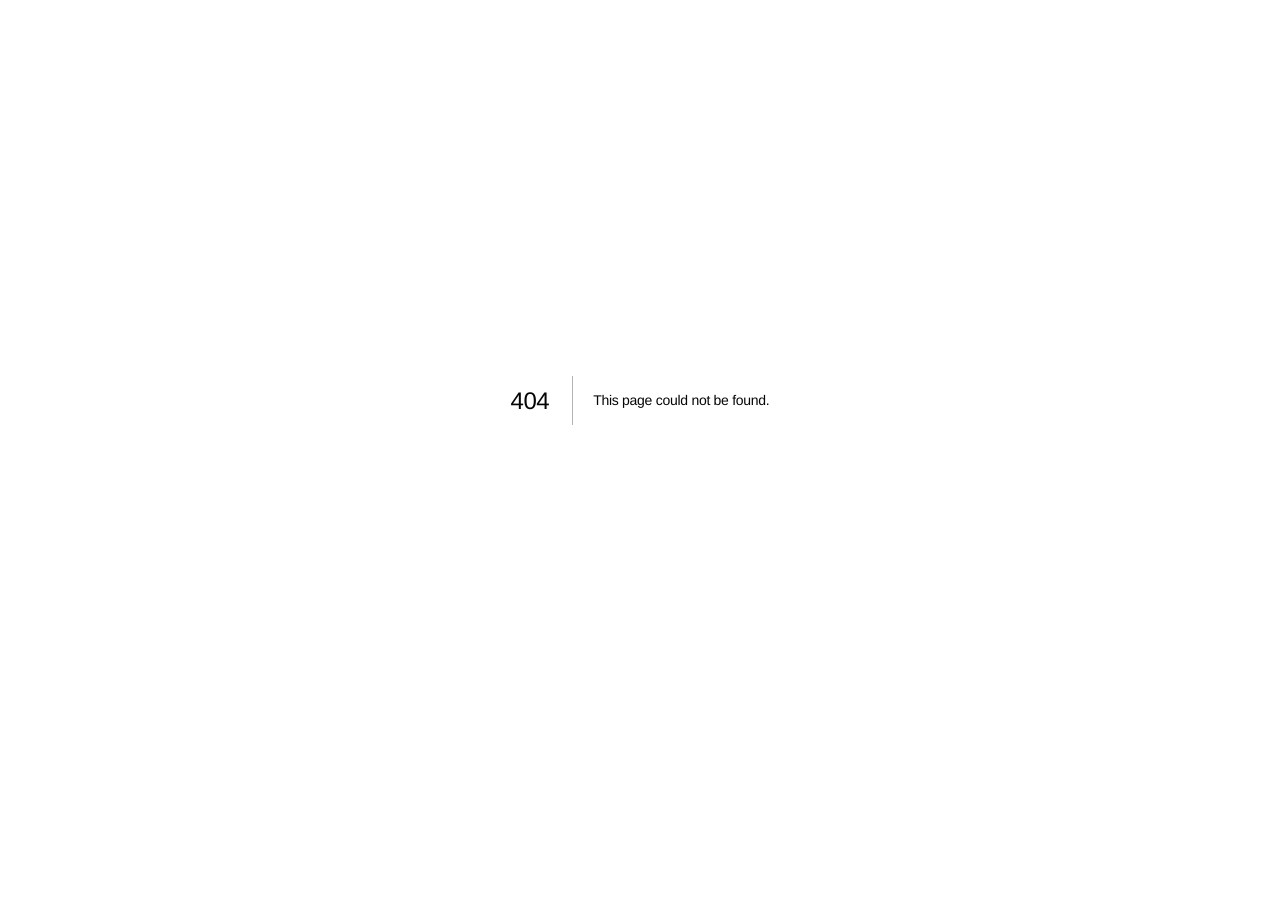
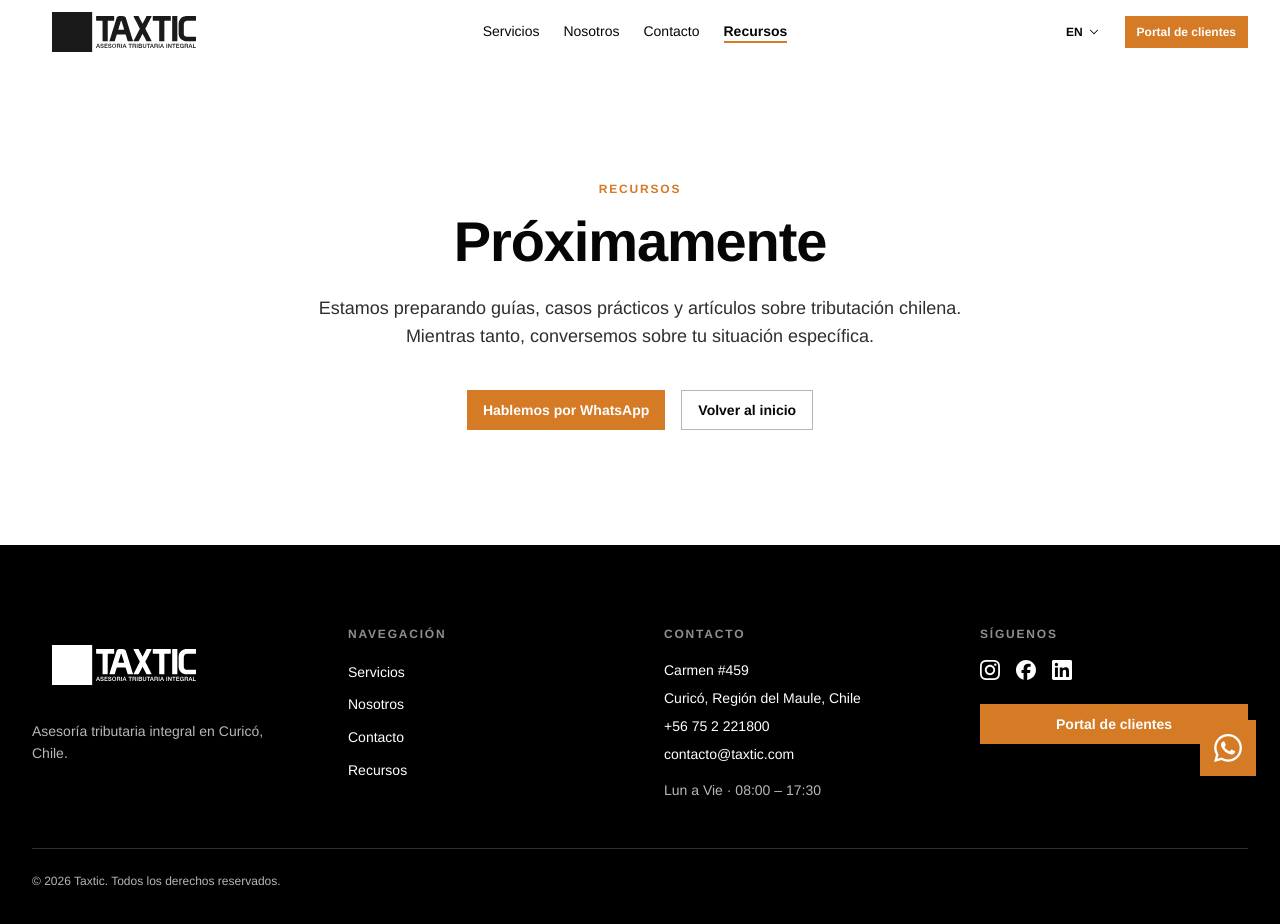
Before and after one commit to TAXTIC/landing-taxtic, a Next.js app: page /en/recursos in a window 1280 px wide. Before the commit this address had no page. Shown: the top 924 px of the page. Before the commit the page ends 800 px from the top, so only its background shows below. Built offline with nearby package versions, Linux system fonts and the light colour scheme.

Commit message:
✨ feat: agregar página /recursos placeholder con noindex y CTA WhatsApp

```diff
--- /dev/null
+++ b/src/app/[locale]/recursos/page.tsx
@@ -0,0 +1,63 @@
+import type { Metadata } from "next";
+import { getTranslations, setRequestLocale } from "next-intl/server";
+
+import { Section } from "@/components/common/Section";
+import { Button } from "@/components/ui/button";
+import { Link } from "@/i18n/navigation";
+import { loadSite, type Locale } from "@/lib/content";
+
+type Props = {
+  params: Promise<{ locale: string }>;
+};
+
+export default async function RecursosPage({ params }: Props) {
+  const { locale: rawLocale } = await params;
+  setRequestLocale(rawLocale);
+  const locale = rawLocale as Locale;
+
+  const [t, site] = await Promise.all([
+    getTranslations({ locale, namespace: "recursos" }),
+    loadSite(),
+  ]);
+
+  return (
+    <Section variant="light" className="min-h-[60vh] flex items-center">
+      <div className="max-w-2xl mx-auto text-center">
+        <p className="label-upper text-[var(--brand-orange)] mb-4">
+          {t("pageHero.eyebrow")}
+        </p>
+        <h1 className="text-4xl md:text-5xl font-bold text-[var(--gray-900)] mb-6">
+          {t("pageHero.title")}
+        </h1>
+        <p className="text-lg text-[var(--gray-700)] mb-10">
+          {t("pageHero.lead")}
+        </p>
+        <div className="flex flex-col sm:flex-row gap-4 justify-center">
+          <Button variant="primary-orange" asChild>
+            <a
+              href={site.channels.whatsapp.url}
+              target="_blank"
+              rel="noopener noreferrer"
+            >
+              {t("pageHero.buttonLabel")}
+            </a>
+          </Button>
+          <Button variant="outline-dark" asChild>
+            <Link href={"/" as never}>{t("pageHero.secondaryLinkLabel")}</Link>
+          </Button>
+        </div>
+      </div>
+    </Section>
+  );
+}
+
+export async function generateMetadata({ params }: Props): Promise<Metadata> {
+  const { locale: rawLocale } = await params;
+  const locale = rawLocale as Locale;
+  const t = await getTranslations({ locale, namespace: "recursos" });
+  return {
+    title: t("pageHero.title"),
+    description: t("pageHero.lead"),
+    robots: { index: false, follow: true },
+  };
+}
```
